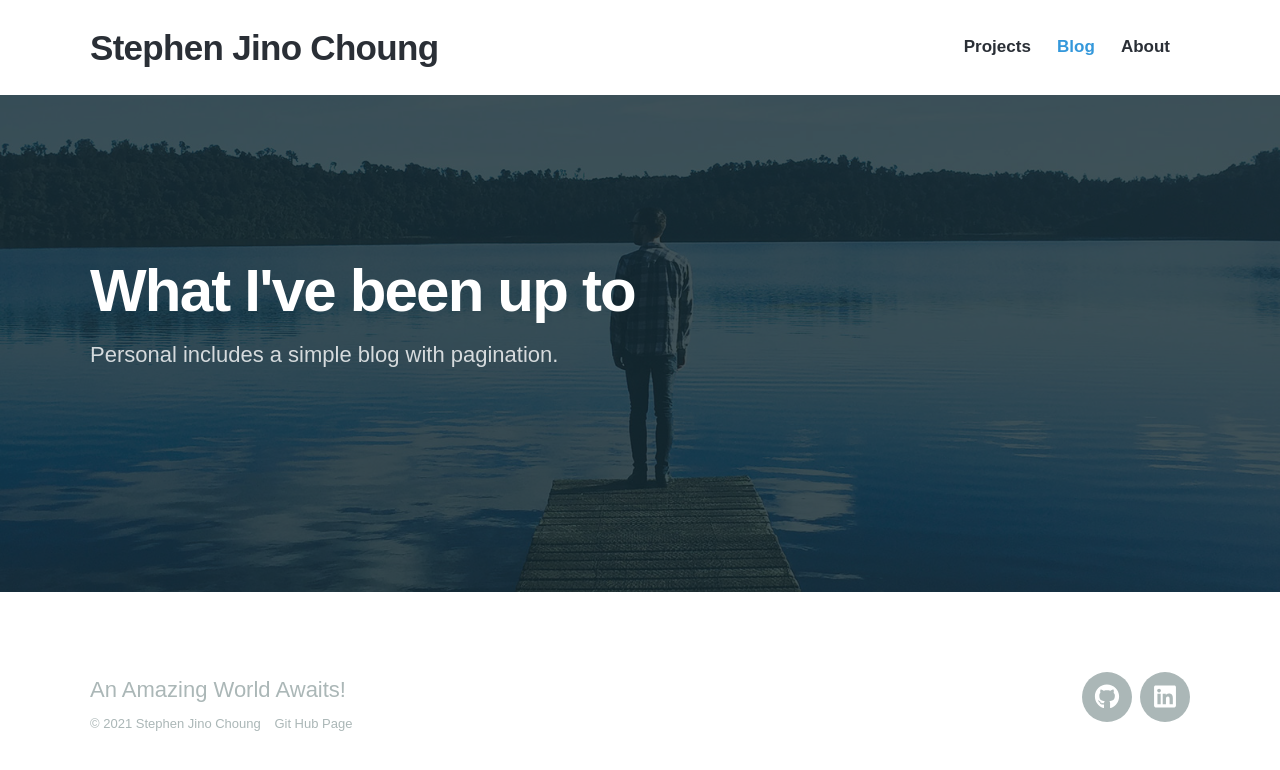
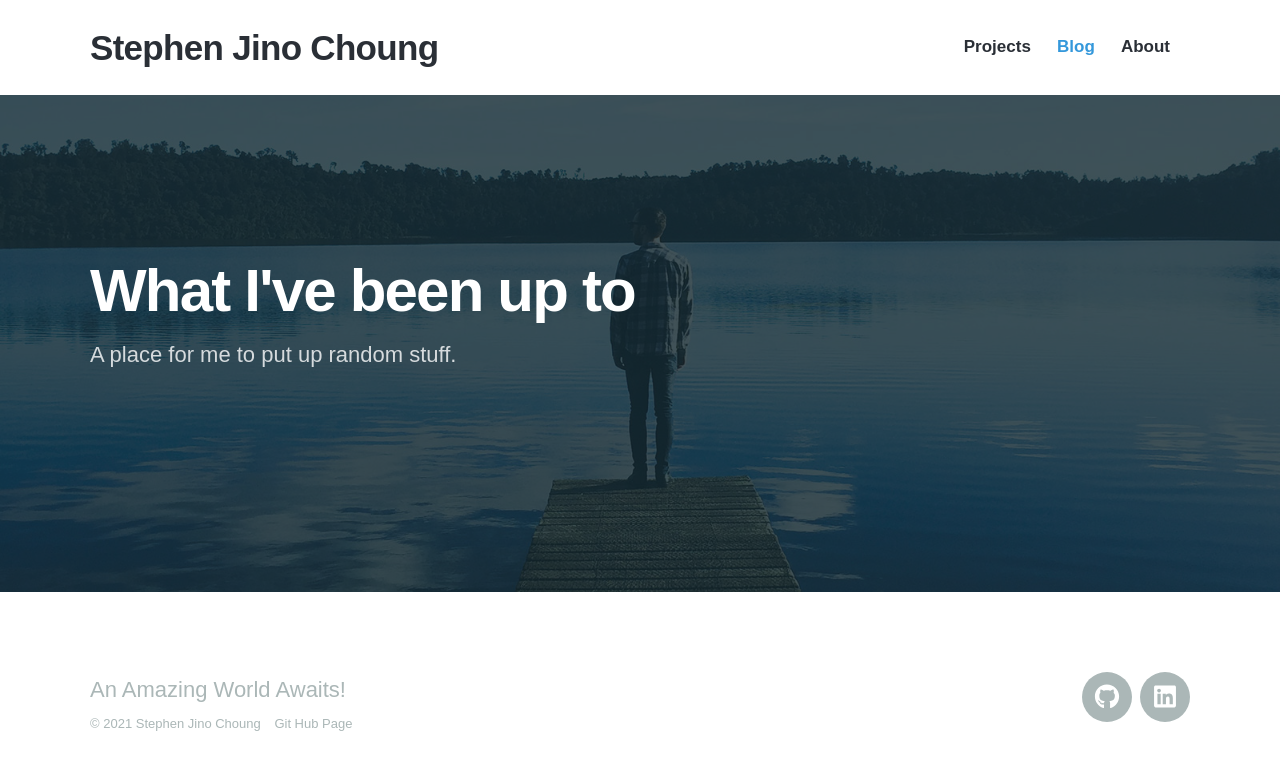
Before and after one commit to Twprcntmlk/Twprcntmlk.github.io, a Jekyll site: the page built from blog/index.html, in a window 1280 px wide. Shown: the top 770 px of the page. Built offline with Jekyll 4.4.1, drawn with Linux system fonts in a browser that asks for light colours; nearby versions of some CDN libraries; some web fonts are replaced; the list of posts is cut into pages by our own code.

Commit message:
blog working?

```diff
--- a/blog/index.html
+++ b/blog/index.html
@@ -14,7 +14,7 @@ featured_image: /images/demo/blog.jpg
 	<div class="wrap">
 
 		<h1>What I've been up to</h1>
-		<p>Personal includes a simple blog with pagination.</p>
+		<p>A place for me to put up random stuff.</p>
 
 	</div>
 
```
